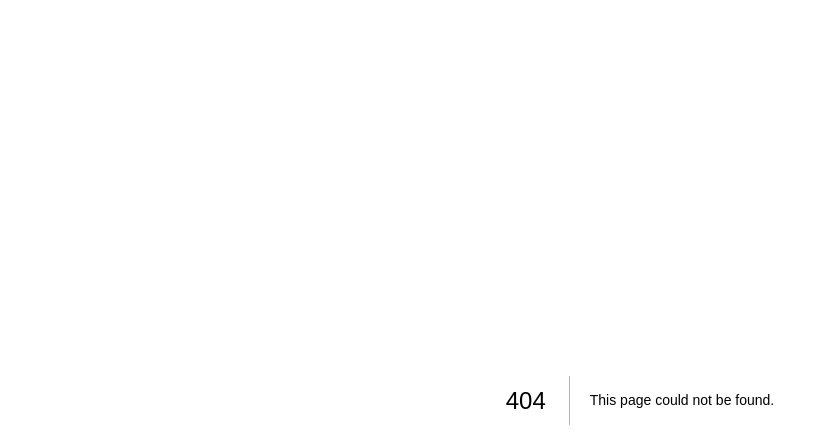
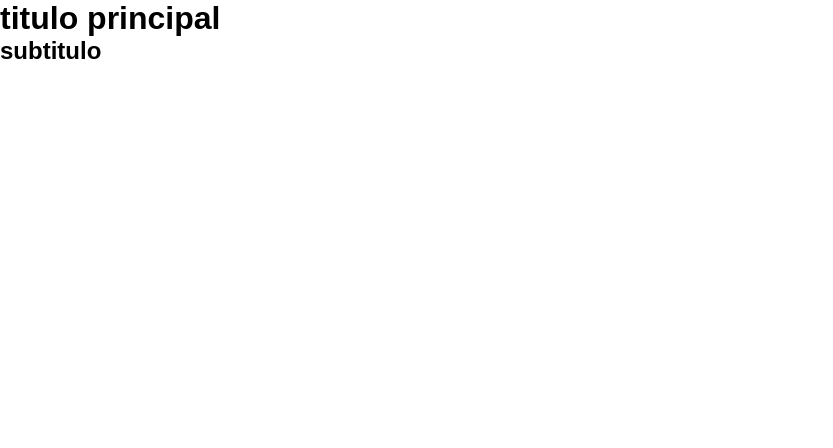
Before and after one commit to mariameir/next-react-curso, a Next.js app: page /basicos/usandoTitle in a window 1280 px wide. Before the commit this address had no page. Shown: the top 448 px of the page, without its empty margins (0-833 px from the left). Built offline with nearby package versions, Linux system fonts and the light colour scheme.

Commit message:
componente

```diff
--- a/components/Title.jsx
+++ b/components/Title.jsx
@@ -1,5 +1,9 @@
-export default function Title(){
+export default function Title(info){
+  console.log(info)
   return(
-  <h1>Sociedade Espotiva Palmeiras</h1>
+   <div>
+  <h1>{info.principal}</h1>
+  <h2>{info.secundario}</h2>
+  </div>
   )
 }
--- /dev/null
+++ b/pages/basicos/usandoTitle.jsx
@@ -0,0 +1,9 @@
+import Title from "../../components/Title";
+
+export default function usandoTitle() {
+  return (
+      <div>
+        <Title principal="titulo principal" secundario="subtitulo" />
+      </div>
+  );
+}
```
